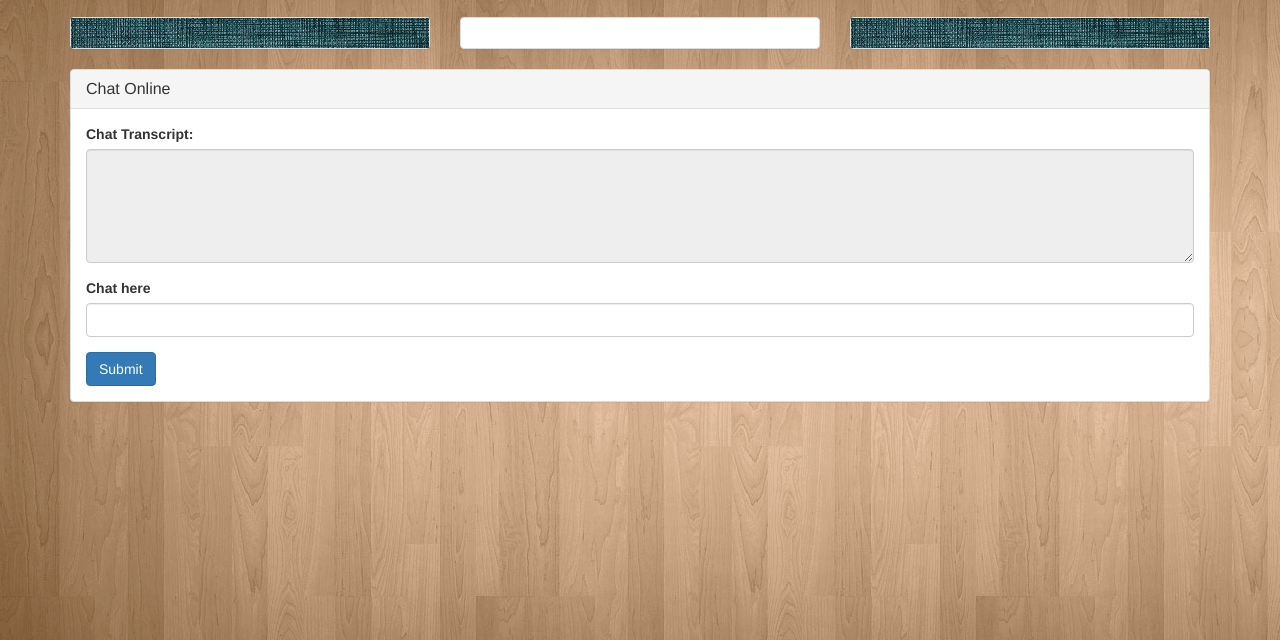
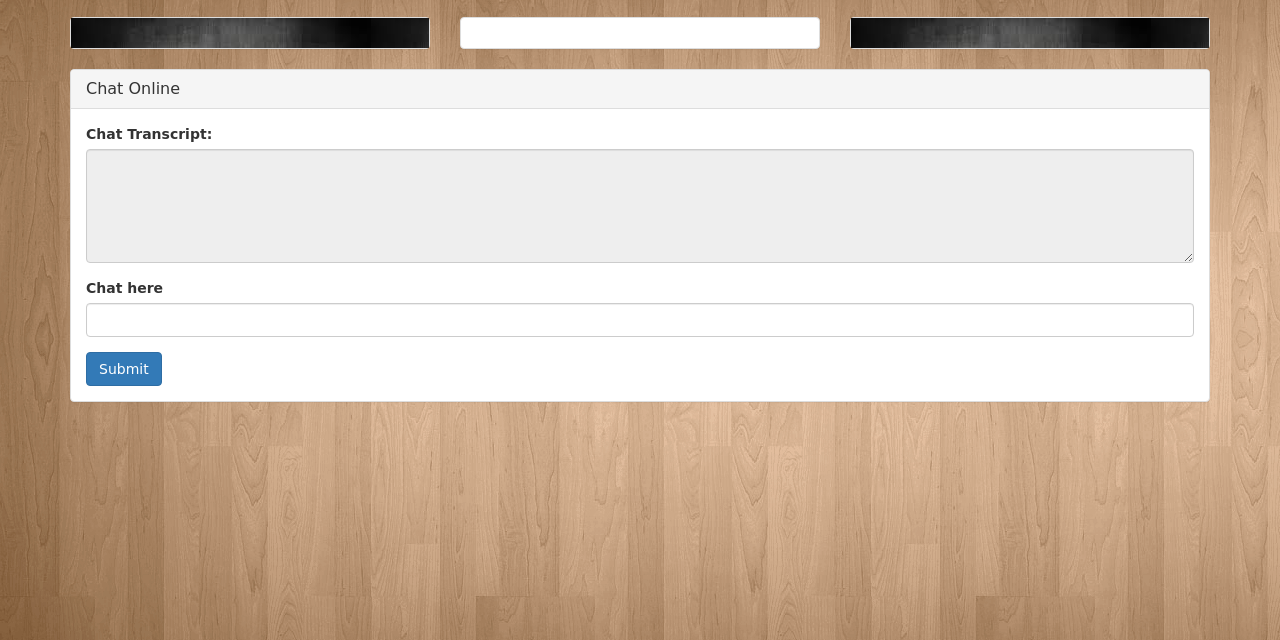
Before and after one commit to ilamarang/RPS-Multiplayer, a plain HTML site: page index.html in a window 1280 px wide. Shown: the part 160-800 px from the top of the page. Drawn offline with nearby package versions, Linux system fonts and the light colour scheme; no server answers.

Commit message:
Added some csss and images for background

```diff
--- a/assets/css/custom.css
+++ b/assets/css/custom.css
@@ -8,8 +8,9 @@
 
 body {
 	background-image: url("../images/bimage.png");
+	font-family: cursive
 }
 #player1Panel,#player2Panel {
-background-image: url("../images/panel1.jpg");
+background-image: url("../images/black.jpeg");
 color: white;
 }
--- a/assets/javascript/game.js
+++ b/assets/javascript/game.js
@@ -171,7 +171,7 @@ database.ref("/players").on("value", function(snapshot) {
 
             {
 
-                $("#" + value + "Selection").html("Waiting for " + value);
+                $("#" + value + "Selection").html("<h4> Waiting for " + value + "</h4>");
             }
             if (playerList.length === 2) {
 
```
Also changed, not shown: assets/images/black.jpeg (added).
